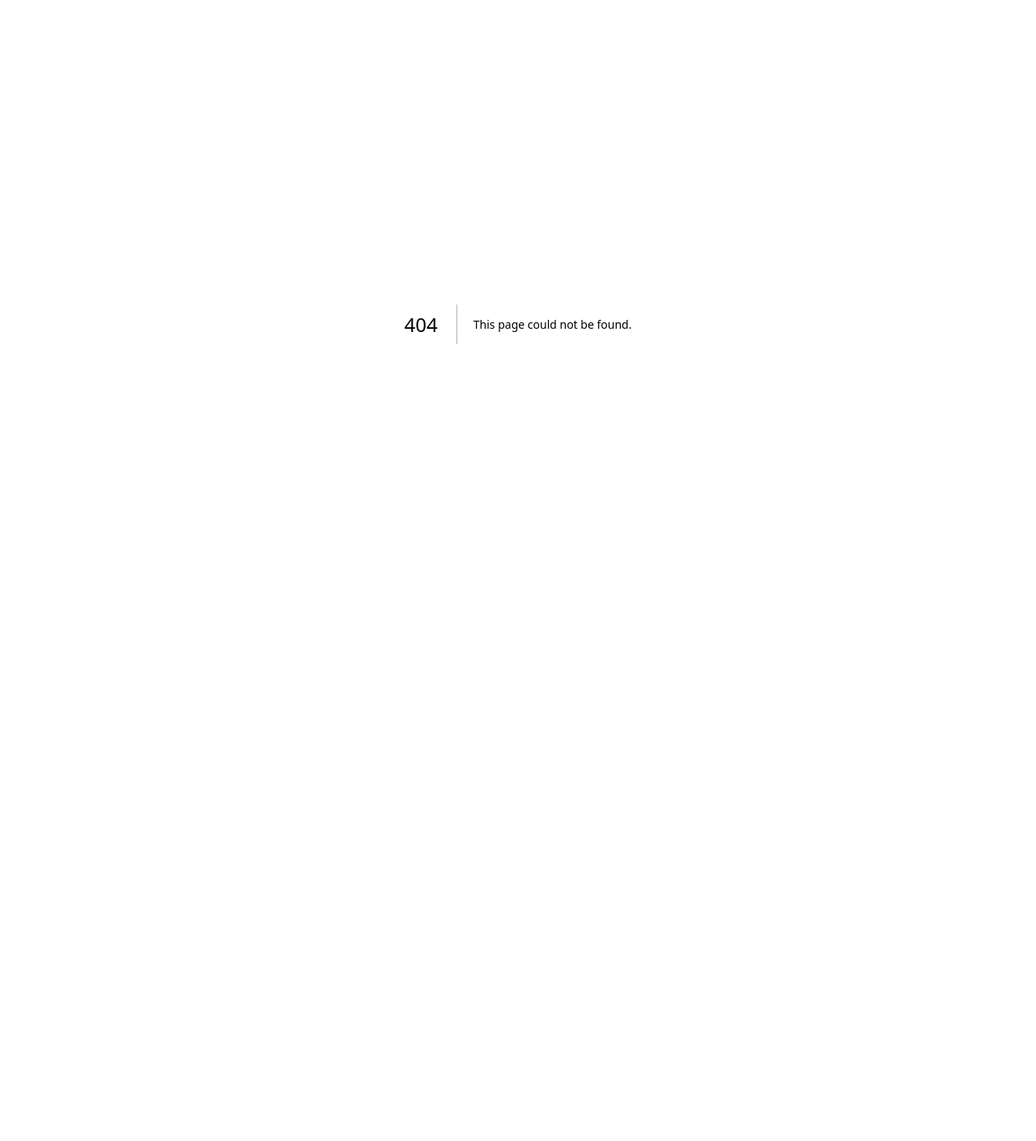
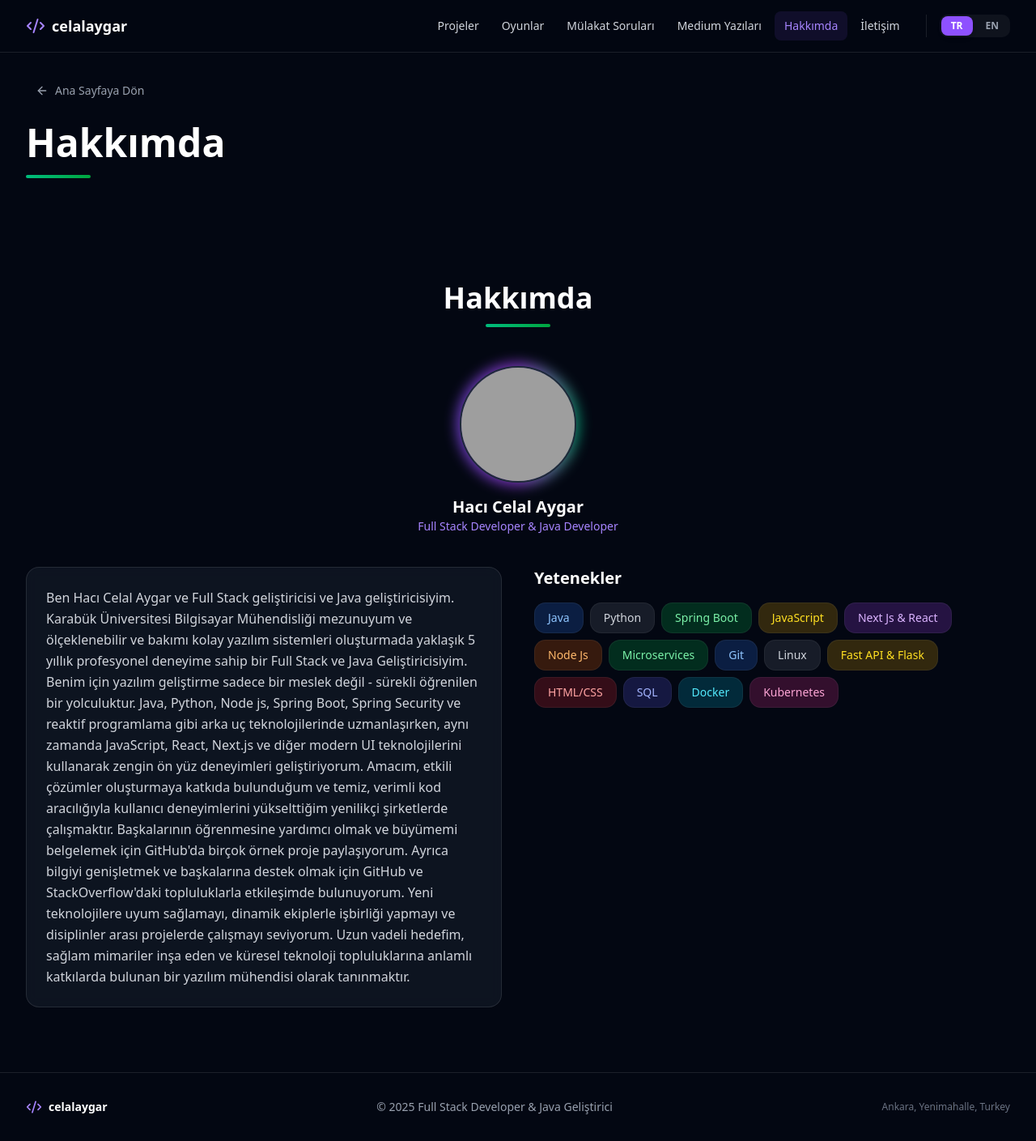
Before and after one commit to celalaygar/profile-celalaygar, a Next.js app: page /about in a window 1280 px wide. Before the commit this address had no page. Shown: the whole page at 81% size. Before the commit the page ends 800 px from the top, so only its background shows below. Built offline with nearby package versions, Linux system fonts and the light colour scheme; grey boxes are pictures that could not be loaded.

Commit message:
40289022-760f-4ecf-b44e-909232e0c346

```diff
--- /dev/null
+++ b/src/app/about/page.tsx
@@ -0,0 +1,19 @@
+"use client";
+
+import { Navbar } from "@/components/sections/navbar";
+import { PageHeader } from "@/components/page-header";
+import { AboutSection } from "@/components/sections/about-section";
+import { Footer } from "@/components/sections/footer";
+
+export default function AboutPage() {
+  return (
+    <>
+      <Navbar />
+      <main className="min-h-screen bg-gray-950">
+        <PageHeader titleKey="aboutPageTitle" gradient="from-emerald-500 to-green-600" />
+        <AboutSection />
+      </main>
+      <Footer />
+    </>
+  );
+}
--- /dev/null
+++ b/src/app/contact/page.tsx
@@ -0,0 +1,19 @@
+"use client";
+
+import { Navbar } from "@/components/sections/navbar";
+import { PageHeader } from "@/components/page-header";
+import { ContactSection } from "@/components/sections/contact-section";
+import { Footer } from "@/components/sections/footer";
+
+export default function ContactPage() {
+  return (
+    <>
+      <Navbar />
+      <main className="min-h-screen bg-gray-950">
+        <PageHeader titleKey="contactPageTitle" gradient="from-violet-500 to-purple-600" />
+        <ContactSection />
+      </main>
+      <Footer />
+    </>
+  );
+}
--- a/src/app/page.tsx
+++ b/src/app/page.tsx
@@ -1,6 +1,5 @@
 "use client";
 
-import { motion } from "framer-motion";
 import { Navbar } from "@/components/sections/navbar";
 import { HeroSection } from "@/components/sections/hero-section";
 import { ProjectsSection } from "@/components/sections/projects-section";
@@ -22,9 +21,9 @@ export default function Home() {
         <GamesSection limit={4} />
         <InterviewSection limit={4} />
         <MediumSection limit={4} />
-        <AboutSection />
+        <AboutSection compact />
         <SocialSection />
-        <ContactSection />
+        <ContactSection compact />
       </main>
       <Footer />
     </>
--- a/src/components/sections/about-section.tsx
+++ b/src/components/sections/about-section.tsx
@@ -1,10 +1,18 @@
 "use client";
 
 import { motion } from "framer-motion";
+import Link from "next/link";
+import { ArrowRight } from "lucide-react";
 import { useLanguage } from "@/components/language-provider";
 import { skills } from "@/data";
 
-export function AboutSection() {
+const PROFILE_IMAGE = "https://avatars.githubusercontent.com/u/11775341?v=4";
+
+interface AboutSectionProps {
+  compact?: boolean;
+}
+
+export function AboutSection({ compact }: AboutSectionProps) {
   const { t } = useLanguage();
 
   return (
@@ -23,7 +31,27 @@ export function AboutSection() {
           <div className="mx-auto h-1 w-20 rounded-full bg-gradient-to-r from-emerald-500 to-green-600" />
         </motion.div>
 
-        <div className="grid gap-10 lg:grid-cols-2">
+        {/* Profile card */}
+        <motion.div
+          initial={{ opacity: 0, y: 20 }}
+          whileInView={{ opacity: 1, y: 0 }}
+          viewport={{ once: true }}
+          transition={{ duration: 0.6 }}
+          className="mb-10 flex flex-col items-center"
+        >
+          <div className="relative mb-4">
+            <div className="absolute -inset-1 rounded-full bg-gradient-to-r from-violet-500 via-purple-500 to-emerald-500 opacity-70 blur-sm" />
+            <img
+              src={PROFILE_IMAGE}
+              alt="Hacı Celal Aygar"
+              className="relative h-28 w-28 rounded-full border-2 border-gray-800 object-cover sm:h-36 sm:w-36"
+            />
+          </div>
+          <h3 className="text-xl font-bold text-white">Hacı Celal Aygar</h3>
+          <p className="text-sm text-violet-400">Full Stack Developer & Java Developer</p>
+        </motion.div>
+
+        <div className={`grid gap-10 ${compact ? "lg:grid-cols-2" : "lg:grid-cols-2"}`}>
           {/* About text */}
           <motion.div
             initial={{ opacity: 0, x: -30 }}
@@ -32,9 +60,20 @@ export function AboutSection() {
             transition={{ duration: 0.6 }}
             className="rounded-2xl border border-white/10 bg-gray-800/40 p-6 backdrop-blur-sm"
           >
-            <p className="text-base leading-relaxed text-gray-300">
+            <p className={`text-base leading-relaxed text-gray-300 ${compact ? "line-clamp-6" : ""}`}>
               {t("aboutText")}
             </p>
+            {compact && (
+              <div className="mt-4">
+                <Link
+                  href="/about"
+                  className="inline-flex items-center gap-2 text-sm font-semibold text-emerald-400 transition-colors hover:text-emerald-300"
+                >
+                  {t("view_all")}
+                  <ArrowRight className="h-4 w-4" />
+                </Link>
+              </div>
+            )}
           </motion.div>
 
           {/* Skills */}
@@ -47,7 +86,7 @@ export function AboutSection() {
             <h3 className="mb-4 text-xl font-bold text-white">
               {t("skillsTitle")}
             </h3>
-            <div className="flex flex-wrap gap-2">
+            <div className={`flex flex-wrap gap-2 ${compact ? "max-h-52 overflow-hidden" : ""}`}>
               {skills.map((skill, idx) => (
                 <motion.span
                   key={skill.label}
@@ -61,8 +100,30 @@ export function AboutSection() {
                 </motion.span>
               ))}
             </div>
+            {compact && (
+              <div className="relative mt-2">
+                <div className="absolute -top-10 left-0 right-0 h-10 bg-gradient-to-t from-gray-950 to-transparent pointer-events-none" />
+              </div>
+            )}
           </motion.div>
         </div>
+
+        {compact && (
+          <motion.div
+            initial={{ opacity: 0 }}
+            whileInView={{ opacity: 1 }}
+            viewport={{ once: true }}
+            className="mt-8 text-center"
+          >
+            <Link
+              href="/about"
+              className="inline-flex items-center gap-2 rounded-xl bg-gradient-to-r from-emerald-500 to-green-600 px-6 py-3 text-sm font-semibold text-white shadow-lg transition-all hover:scale-105 hover:shadow-xl hover:shadow-emerald-500/20"
+            >
+              {t("view_all")}
+              <ArrowRight className="h-4 w-4" />
+            </Link>
+          </motion.div>
+        )}
       </div>
     </section>
   );
--- a/src/components/sections/contact-section.tsx
+++ b/src/components/sections/contact-section.tsx
@@ -2,6 +2,8 @@
 
 import { useState } from "react";
 import { motion } from "framer-motion";
+import Link from "next/link";
+import { ArrowRight } from "lucide-react";
 import { useLanguage } from "@/components/language-provider";
 import { contactChannels, contactSocialLinks, subjectOptions } from "@/data";
 import { getContactIcon, getSocialIcon } from "@/components/social-icons";
@@ -11,7 +13,11 @@ import { Textarea } from "@/components/ui/textarea";
 import { Select, SelectContent, SelectItem, SelectTrigger, SelectValue } from "@/components/ui/select";
 import { Send, CheckCircle } from "lucide-react";
 
-export function ContactSection() {
+interface ContactSectionProps {
+  compact?: boolean;
+}
+
+export function ContactSection({ compact }: ContactSectionProps) {
   const { t } = useLanguage();
   const [submitted, setSubmitted] = useState(false);
 
@@ -38,6 +44,58 @@ export function ContactSection() {
           <div className="mx-auto mt-3 h-1 w-20 rounded-full bg-gradient-to-r from-violet-500 to-purple-600" />
         </motion.div>
 
+        {compact ? (
+          /* Compact mode: Just show contact channels + CTA */
+          <>
+            <div className="grid gap-3 sm:grid-cols-2 lg:grid-cols-3">
+              {contactChannels.map((channel, idx) => (
+                <motion.div
+                  key={channel.id}
+                  initial={{ opacity: 0, y: 20 }}
+                  whileInView={{ opacity: 1, y: 0 }}
+                  viewport={{ once: true }}
+                  transition={{ duration: 0.4, delay: idx * 0.1 }}
+                  className="flex items-center gap-3 rounded-xl border border-white/10 bg-gray-800/40 p-4 backdrop-blur-sm transition-all hover:border-violet-500/30 hover:bg-gray-800/70"
+                >
+                  <div className={`flex h-11 w-11 items-center justify-center rounded-lg ${channel.iconBg}`}>
+                    {getContactIcon(channel.iconType, `h-5 w-5 ${channel.iconColor}`)}
+                  </div>
+                  <div>
+                    <div className="text-xs text-gray-400">{t(channel.labelKey)}</div>
+                    {channel.href ? (
+                      <a
+                        href={channel.href}
+                        target="_blank"
+                        rel="noopener noreferrer"
+                        className={`text-sm font-medium ${channel.iconColor} hover:underline`}
+                      >
+                        {channel.value}
+                      </a>
+                    ) : (
+                      <span className="text-sm font-medium text-white">{channel.value}</span>
+                    )}
+                  </div>
+                </motion.div>
+              ))}
+            </div>
+
+            <motion.div
+              initial={{ opacity: 0 }}
+              whileInView={{ opacity: 1 }}
+              viewport={{ once: true }}
+              className="mt-8 text-center"
+            >
+              <Link
+                href="/contact"
+                className="inline-flex items-center gap-2 rounded-xl bg-gradient-to-r from-violet-600 to-purple-600 px-6 py-3 text-sm font-semibold text-white shadow-lg transition-all hover:scale-105 hover:shadow-xl hover:shadow-violet-500/20"
+              >
+                {t("view_all")}
+                <ArrowRight className="h-4 w-4" />
+              </Link>
+            </motion.div>
+          </>
+        ) : (
+          /* Full mode: Everything */
           <div className="grid gap-8 lg:grid-cols-2">
             {/* Left: Contact channels + social */}
             <motion.div
@@ -193,6 +251,7 @@ export function ContactSection() {
               </div>
             </motion.div>
           </div>
+        )}
       </div>
     </section>
   );
--- a/src/components/sections/navbar.tsx
+++ b/src/components/sections/navbar.tsx
@@ -13,8 +13,8 @@ const navItems = [
   { key: "menu_games", href: "/games" },
   { key: "menu_interview", href: "/interview" },
   { key: "menu_medium", href: "/medium" },
-  { key: "menu_about", href: "/#about" },
-  { key: "menu_contact", href: "/#contact" },
+  { key: "menu_about", href: "/about" },
+  { key: "menu_contact", href: "/contact" },
 ];
 
 export function Navbar() {
--- a/src/data/translations.ts
+++ b/src/data/translations.ts
@@ -64,6 +64,8 @@ export const translations: Record<Language, Record<string, string>> = {
     gamesPageTitle: "All Games",
     interviewPageTitle: "All Interview Questions",
     mediumPageTitle: "All Medium Articles",
+    aboutPageTitle: "About Me",
+    contactPageTitle: "Contact Me",
 
     wb_domain_track_subtitle: "Coming Soon",
     wb_domain_track_desc: "Find Your Perfect Domain With Ease",
@@ -203,6 +205,8 @@ export const translations: Record<Language, Record<string, string>> = {
     gamesPageTitle: "Tüm Oyunlar",
     interviewPageTitle: "Tüm Mülakat Soruları",
     mediumPageTitle: "Tüm Medium Yazıları",
+    aboutPageTitle: "Hakkımda",
+    contactPageTitle: "İletişim",
 
     wb_domain_track_subtitle: "Yakında",
     wb_domain_track_desc: "Mükemmel Alan Adınızı Kolayca Bulun",
```
Lines whose indentation alone changed are shown as unchanged.
